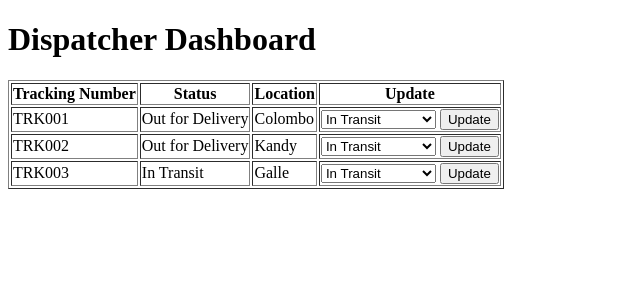
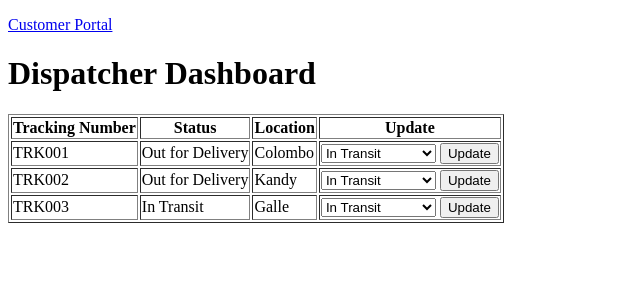
Before and after one commit to ashanpr/shipment-tracking-system, a Flask app: page /dispatcher in a window 1280 px wide. Shown: the top 300 px of the page, without its empty margins (0-640 px from the left). Run offline with Flask 3, Linux system fonts and the light colour scheme; data comes from the database, SQL or seed files in the repository.

Commit message:
Added navigation between customer and dispatcher portals

```diff
--- a/templates/dispatcher.html
+++ b/templates/dispatcher.html
@@ -4,6 +4,10 @@
 <head>
     <title>Dispatcher Dashboard</title>
 </head>
+
+<p>
+    <a href="/">Customer Portal</a>
+</p>
 
 <body>
 
--- a/templates/index.html
+++ b/templates/index.html
@@ -1,8 +1,13 @@
 <!DOCTYPE html>
 <html>
+
 <head>
     <title>Shipment Tracking Portal</title>
 </head>
+
+<p>
+    <a href="/dispatcher">Dispatcher Dashboard</a>
+</p>
 
 <body>
 
```
Also changed, not shown: 1 other file.
